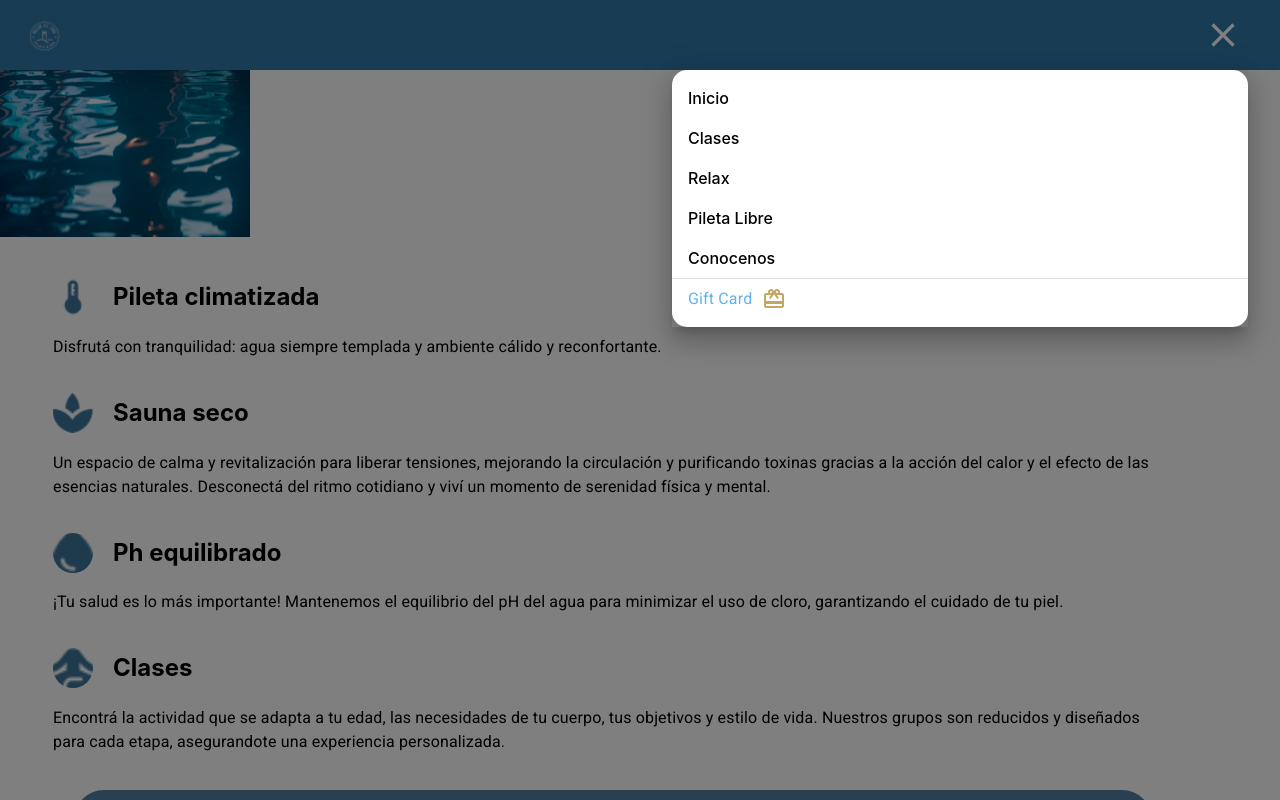
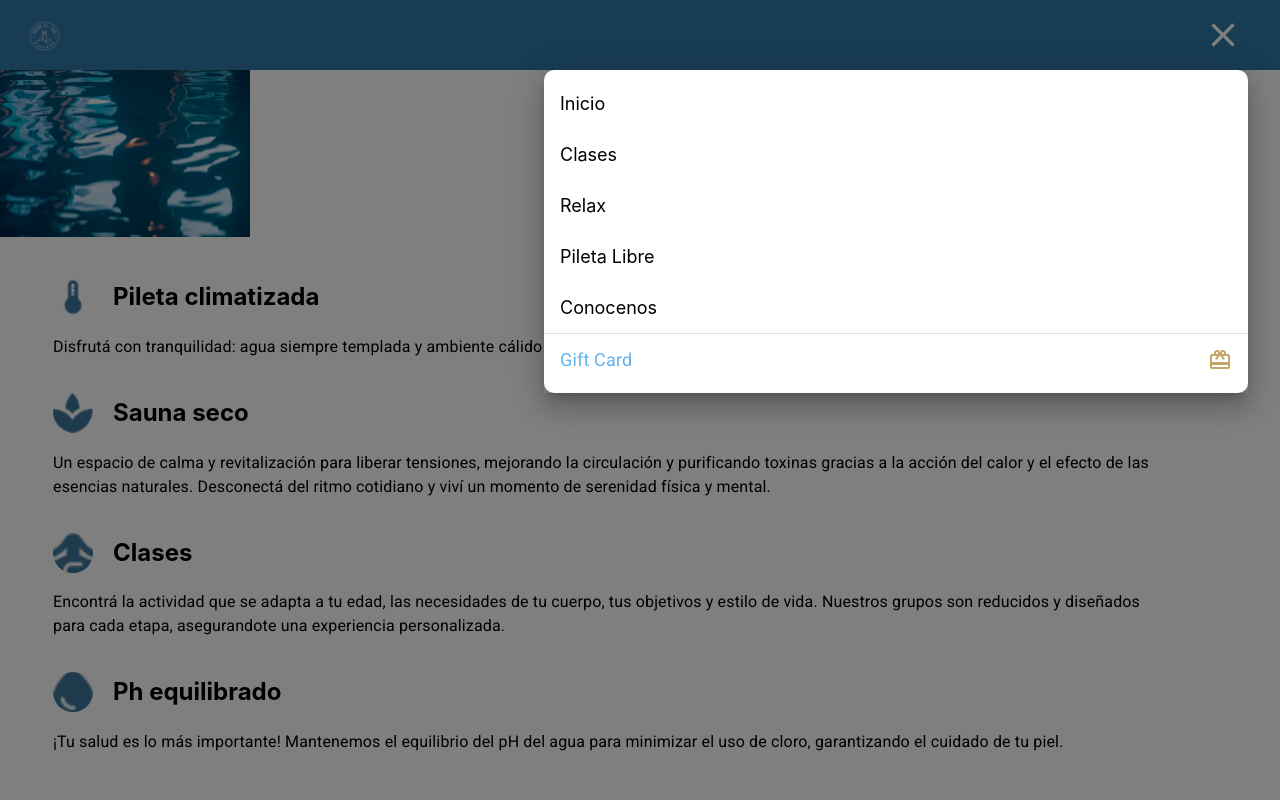
Before and after one commit to MateoFernandezBanchi/MojonDelFaro, a React (Vite) app: page / in a window 1280 px wide. Both pictures are taken after a click on the button 1223 px from the left and 35 px from the top of the page. Shown: the top 800 px of the page. Built offline with nearby package versions, Linux system fonts and the light colour scheme.

Commit message:
add helper scroll

```diff
--- a/src/App.jsx
+++ b/src/App.jsx
@@ -6,6 +6,7 @@ import { Inicio } from './pages/Inicio';
 import Relax from './pages/Relax';
 import PiletaLibre from './pages/PiletaLibre';
 import Conocenos from './pages/Conocenos';
+
 
 function App() {
 
--- a/src/components/button/WhatsappButton.jsx
+++ b/src/components/button/WhatsappButton.jsx
@@ -9,6 +9,7 @@ const WhatsappButton = ({ text }) => {
         backgroundColor: "rgba(56, 161, 105, 1)",
         color: "white",
         padding: "8px 25px",
+        textTransform:"none"
       }}
     >
       <WhatsAppIcon fontSize="large" />
--- a/src/components/navBar/MenuDrawer.jsx
+++ b/src/components/navBar/MenuDrawer.jsx
@@ -1,39 +1,75 @@
-import { Box, Divider, List, ListItem, Typography } from '@mui/material'
-import React from 'react'
+import { Box, Divider, List, ListItem, Typography } from "@mui/material";
+import React from "react";
 import { Link } from "react-router-dom";
-import CardGiftcardIcon from '@mui/icons-material/CardGiftcard';
+import CardGiftcardIcon from "@mui/icons-material/CardGiftcard";
 
 export const MenuDrawer = () => {
   return (
-    <div className='menuMobileContainer'>
-        <List className='menuMobile' sx={{borderRadius:"15px"}}>
-            <ListItem>
-                <Link to="/" style={{color:"black"}}>Inicio</Link>
+    <div className="menuMobileContainer">
+      <List className="menuMobile" sx={{ borderRadius: "10px" }}>
+        <ListItem sx={{ padding: "12px 16px" }}>
+          <Link
+            to="/"
+            style={{ color: "black", fontSize: "18px", fontWeight: 400 }}
+          >
+            Inicio
+          </Link>
         </ListItem>
-            <ListItem>
-            <Link to="/clases" style={{color:"black"}}>Clases</Link>
+        <ListItem sx={{ padding: "12px 16px" }}>
+          <Link
+            to="/clases"
+            style={{ color: "black", fontSize: "18px", fontWeight: 400 }}
+          >
+            Clases
+          </Link>
         </ListItem>
-            <ListItem>
-            <Link to="/relax" style={{color:"black"}}>Relax</Link>
+        <ListItem sx={{ padding: "12px 16px" }}>
+          <Link
+            to="/relax"
+            style={{ color: "black", fontSize: "18px", fontWeight: 400 }}
+          >
+            Relax
+          </Link>
         </ListItem>
-            <ListItem>
-            <Link to="/piletalibre" style={{color:"black"}}>Pileta Libre</Link>
+        <ListItem sx={{ padding: "12px 16px" }}>
+          <Link
+            to="/piletalibre"
+            style={{ color: "black", fontSize: "18px", fontWeight: 400 }}
+          >
+            Pileta Libre
+          </Link>
         </ListItem>
-            <ListItem>
-            <Link to="/conocenos" style={{color:"black"}}>Conocenos</Link>
+        <ListItem sx={{ padding: "12px 16px" }}>
+          <Link
+            to="/conocenos"
+            style={{ color: "black", fontSize: "18px", fontWeight: 400 }}
+          >
+            Conocenos
+          </Link>
         </ListItem>
-            <Divider sx={{bgColor:"blue"}}></Divider>
-            <ListItem >
-            <Link to="/" >
-                <Box sx={{display:"flex", alignItems:"center", gap:"10px"}}>
-                <Typography color="rgba(97, 179, 238, 1)">
+        <Divider sx={{ bgColor: "blue" }}></Divider>
+        <ListItem sx={{ padding: "12px 16px", display:"block" }}>
+          <Link to="/">
+            <Box
+              sx={{
+                display: "flex",
+                alignItems: "center",
+                justifyContent: "space-between",
+                gap: "10px",
+              }}
+            >
+              <Typography
+                color="rgba(97, 179, 238, 1)"
+                fontSize={"18px"}
+                fontWeight={400}
+              >
                 Gift Card
               </Typography>
-                <CardGiftcardIcon sx={{color:"rgba(198, 166, 100, 1)"}}/>
+              <CardGiftcardIcon sx={{ color: "rgba(198, 166, 100, 1)" }} />
             </Box>
           </Link>
         </ListItem>
       </List>
     </div>
-  )
-}
+  );
+};
--- a/src/components/navBar/Navbar.jsx
+++ b/src/components/navBar/Navbar.jsx
@@ -43,7 +43,7 @@ export default function Navbar() {
                 backgroundColor: "transparent",
                 color: "red",
                 height:"auto",
-                width:"45vw",
+                width:"55vw",
                 marginRight:"2rem",
                 top:"70px"
               }}}
--- /dev/null
+++ b/src/helpers/ScrollToTop.js
@@ -0,0 +1,10 @@
+import { useEffect } from 'react';
+import { useLocation } from 'react-router-dom';
+
+export default function ScrollToTop() {
+    const location = useLocation();
+
+    useEffect(() => {
+      window.scrollTo(0, 0); // Desplaza la página al principio cuando cambie la ruta
+    }, [location.pathname]);
+}
--- a/src/pages/Inicio.jsx
+++ b/src/pages/Inicio.jsx
@@ -12,6 +12,7 @@ import CardBlue from "../components/card/CardBlue";
 import { WhatsappButton } from "../components/button/WhatsappButton";
 import Banner from "../../public/assets/ExperienciaBanner.png";
 import CardServicios from "../components/card/CardServicios";
+import { Link } from "react-router-dom";
 
 export const Inicio = () => {
   return (
@@ -28,7 +29,7 @@ export const Inicio = () => {
         alt="Imagen agua pileta"
         src="/assets/pileta1.png"
       />
-      <List sx={{ width: "90vw", margin: "0 auto" }}>
+      <List sx={{ width: "90vw", margin: "0 auto 6vh auto" }}>
         <ListItem sx={{ flexDirection: "column" }}>
           <div
             style={{
@@ -74,24 +75,6 @@ export const Inicio = () => {
               gap: "20px",
             }}
           >
-            <Avatar src="/assets/Icon3.png"></Avatar>
-            <h2>Ph equilibrado</h2>
-          </div>
-          <Typography sx={{ width: "100%" }}>
-            ¡Tu salud es lo más importante! Mantenemos el equilibrio del pH del
-            agua para minimizar el uso de cloro, garantizando el cuidado de tu
-            piel.
-          </Typography>
-        </ListItem>
-        <ListItem sx={{ flexDirection: "column" }}>
-          <div
-            style={{
-              display: "flex",
-              alignItems: "center",
-              width: "100%",
-              gap: "20px",
-            }}
-          >
             <Avatar src="/assets/Icon4.png"></Avatar>
             <h2>Clases</h2>
           </div>
@@ -102,26 +85,29 @@ export const Inicio = () => {
             personalizada.
           </Typography>
         </ListItem>
+
+        <ListItem sx={{ flexDirection: "column" }}>
+          <div
+            style={{
+              display: "flex",
+              alignItems: "center",
+              width: "100%",
+              gap: "20px",
+            }}
+          >
+            <Avatar src="/assets/Icon3.png"></Avatar>
+            <h2>Ph equilibrado</h2>
+          </div>
+          <Typography sx={{ width: "100%" }}>
+            ¡Tu salud es lo más importante! Mantenemos el equilibrio del pH del
+            agua para minimizar el uso de cloro, garantizando el cuidado de tu
+            piel.
+          </Typography>
+        </ListItem>
       </List>
-      <CardBlue>
-        <Typography variant="h3" color={"white"} fontSize={"20px"}>
-          Horarios
-        </Typography>
-        <Divider
-          light
-          variant="middle"
-          sx={{ bgcolor: "white", margin: "5px 0" }}
-        />
-        <Typography variant="body1" color={"white"} sx={{ margin: "5px 0" }}>
-          Martes a sábado de 15h a 20h.
-        </Typography>
-        <Typography variant="body1" color={"white"} sx={{ margin: "5px 0" }}>
-          Horarios de atención por Whatsapp: de 8h a 21h.
-        </Typography>
-      </CardBlue>
 
       <Box>
-        <Box sx={{width:"85vw", margin:"0 auto" }}>
+        <Box sx={{ width: "85vw", margin: "0 auto" }}>
           <Typography variant="h3" color={"black"} fontSize={"24px"}>
             Nuestros Servicios
           </Typography>
@@ -142,15 +128,21 @@ export const Inicio = () => {
             justifyContent: "center",
             gap: "10px",
             margin: "20px 5px",
-            width:"95vw"
+            width: "95vw",
           }}
         >
+          <Link to="/piletalibre">
           <CardServicios
             image={"/assets/PiletaLibre.png"}
             text={"Pileta libre"}
           />
+          </Link>
+          <Link to="/clases">
           <CardServicios image={"/assets/Clases.png"} text={"Clases"} />
+          </Link>
+          <Link to="/relax">
           <CardServicios image={"/assets/Relax.png"} text={"Relax"} />
+          </Link>
         </Box>
       </Box>
 
@@ -208,6 +200,23 @@ export const Inicio = () => {
         <WhatsappButton text="Quiero un voucher" />
       </Box>
 
+      <CardBlue>
+        <Typography variant="h3" color={"white"} fontSize={"20px"}>
+          Horarios
+        </Typography>
+        <Divider
+          light
+          variant="middle"
+          sx={{ bgcolor: "white", margin: "5px 0" }}
+        />
+        <Typography variant="body1" color={"white"} sx={{ margin: "5px 0" }}>
+          Martes a sábado de 15h a 20h.
+        </Typography>
+        <Typography variant="body1" color={"white"} sx={{ margin: "5px 0" }}>
+          Horarios de atención por Whatsapp: de 8h a 21h.
+        </Typography>
+      </CardBlue>
+
       <Box sx={{ width: "85vw", margin: "20px auto", padding: "8px 16px" }}>
         <Typography variant="h3" color={"black"} fontSize={"24px"}>
           A metros del mar
@@ -230,7 +239,12 @@ export const Inicio = () => {
         </Typography>
       </Box>
       <Box sx={{ width: "85vw", margin: "20px auto", padding: "8px 16px" }}>
-        <Typography variant="h3" color={"black"} fontSize={"24px"} sx={{marginBottom:"20px"}}>
+        <Typography
+          variant="h3"
+          color={"black"}
+          fontSize={"24px"}
+          sx={{ marginBottom: "20px" }}
+        >
           ¿Como llegar?
         </Typography>
         <iframe
--- a/src/pages/PiletaLibre.jsx
+++ b/src/pages/PiletaLibre.jsx
@@ -1,12 +1,15 @@
-import React from "react";
+import React, { useEffect } from "react";
 import CardAcordeon from "../components/card/CardAcordeon";
 import { Box } from "@mui/material";
 import CardNormas from "../components/card/CardNormas";
+import { useLocation } from "react-router-dom";
+import ScrollToTop from "../helpers/ScrollToTop";
 
 const PiletaLibre = () => {
+  ScrollToTop();
   return (
     <>
-    <Box sx={{margin:"15vh auto"}}>
+      <Box sx={{ margin: "15vh auto" }}>
         <CardAcordeon
           imagen={"/assets/NatacionAdultos.png"}
           titulo={"Entrena a tu ritmo"}
@@ -28,7 +31,7 @@ const PiletaLibre = () => {
           }
         />
       </Box>
-    <CardNormas/>
+      <CardNormas />
     </>
   );
 };
```
Also changed, not shown: src/pages/Clases.jsx (+8 -5 lines), src/pages/Relax.jsx (+22 -10 lines). Lines whose indentation alone changed are shown as unchanged.
